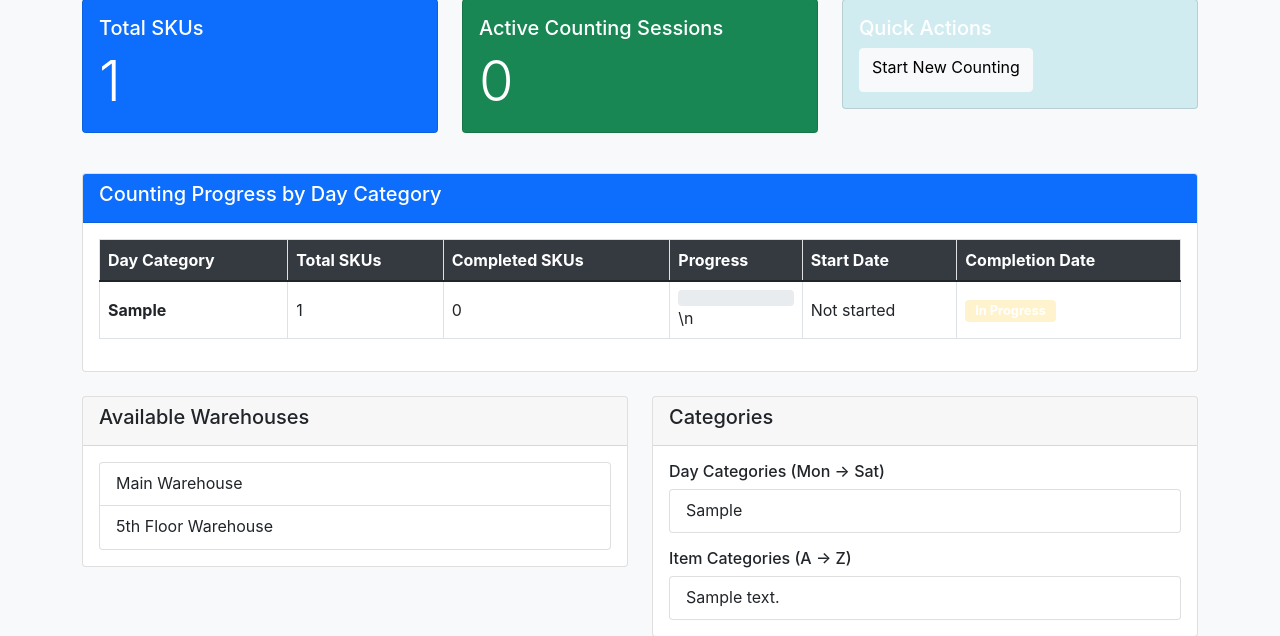
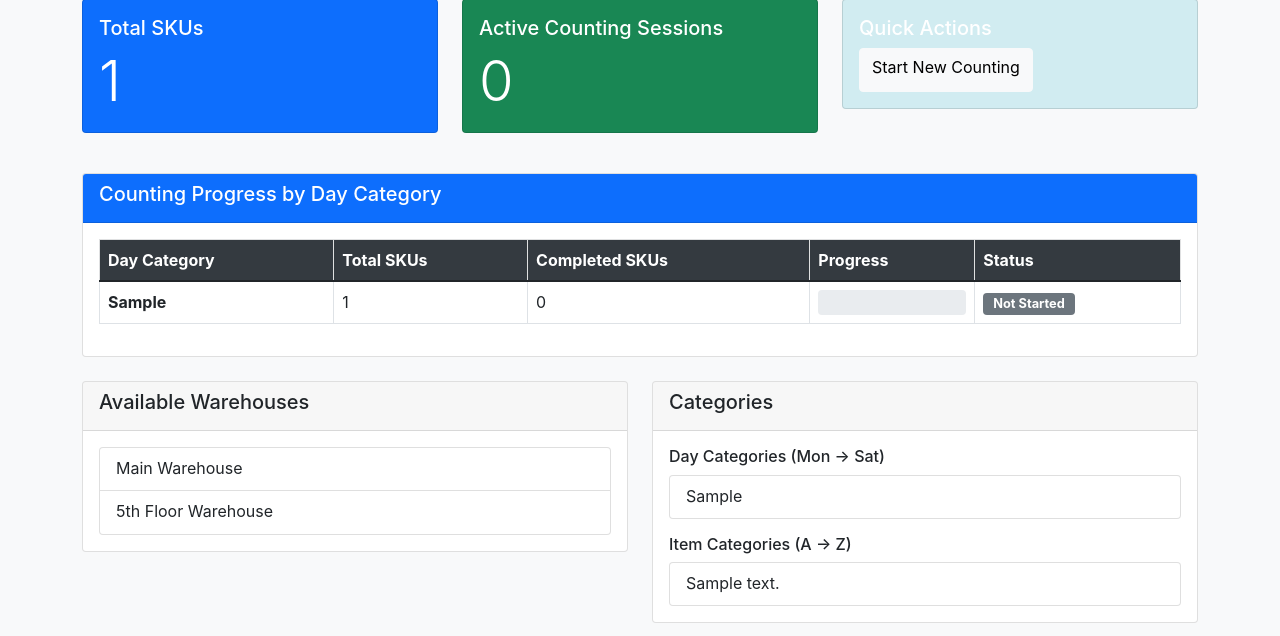
Before and after one commit to inventorywebapp/inventory_webapp, a Flask app: page /dashboard in a window 1280 px wide. Shown: the part 139-775 px from the top of the page. Run offline with Flask 3, Linux system fonts and the light colour scheme; a user stored in the database is signed in; tables that the repository leaves empty hold one stand-in row (values such as "Sample post").

Commit message:
Update dashboard.html

```diff
--- a/templates/dashboard.html
+++ b/templates/dashboard.html
@@ -53,8 +53,7 @@
                                 <th>Total SKUs</th>
                                 <th>Completed SKUs</th>
                                 <th>Progress</th>
-                                <th>Start Date</th>
-                                <th>Completion Date</th>
+                                <th>Status</th>
                             </tr>
                         </thead>
                         <tbody>
@@ -62,25 +61,30 @@
                             <tr>
                                 <td><strong>{{ progress.name }}</strong></td>
                                 <td>{{ progress.total_skus }}</td>
-                                <td>{{ progress.completed_skus }}</td>
+                                <td>{{ progress.completed_skus }}</div>
                                 <td>
-                                    <div class="progress">
+                                    <div class="progress" style="height: 25px;">
                                         <div class="progress-bar {% if progress.percentage == 100 %}bg-success{% elif progress.percentage >= 50 %}bg-info{% else %}bg-warning{% endif %}"
                                              role="progressbar"
                                              style="width: {{ progress.percentage }}%;"
                                              aria-valuenow="{{ progress.percentage }}"
                                              aria-valuemin="0"
                                              aria-valuemax="100">
-                                            {{ progress.percentage }}%
+                                            {% if progress.percentage > 0 %}
+                                                {{ "%.2f"|format(progress.percentage) }}%
+                                            {% else %}
+                                                0%
+                                            {% endif %}
                                         </div>
                                     </div>
-                                \n</div>
-                                <td>{{ progress.start_date }}</div>
+                                </div>
                                 <td>
                                     {% if progress.percentage == 100 %}
-                                        <span class="badge bg-success">{{ progress.end_date }}</span>
+                                        <span class="badge bg-success">Completed</span>
+                                    {% elif progress.completed_skus > 0 %}
+                                        <span class="badge bg-info">In Progress ({{ "%.2f"|format(progress.percentage) }}%)</span>
                                     {% else %}
-                                        <span class="badge bg-warning">In Progress</span>
+                                        <span class="badge bg-secondary">Not Started</span>
                                     {% endif %}
                                 </div>
                             </tr>
```
